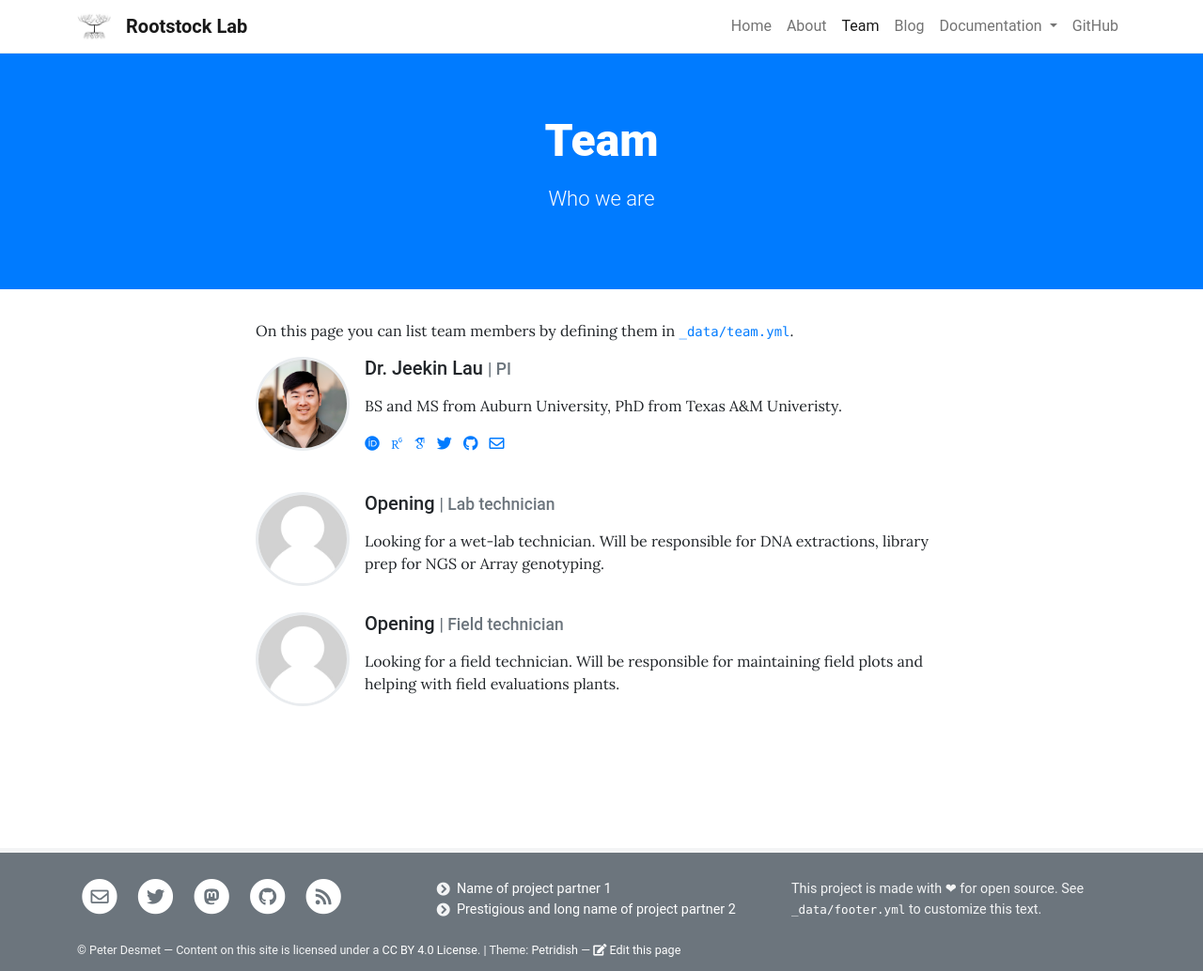
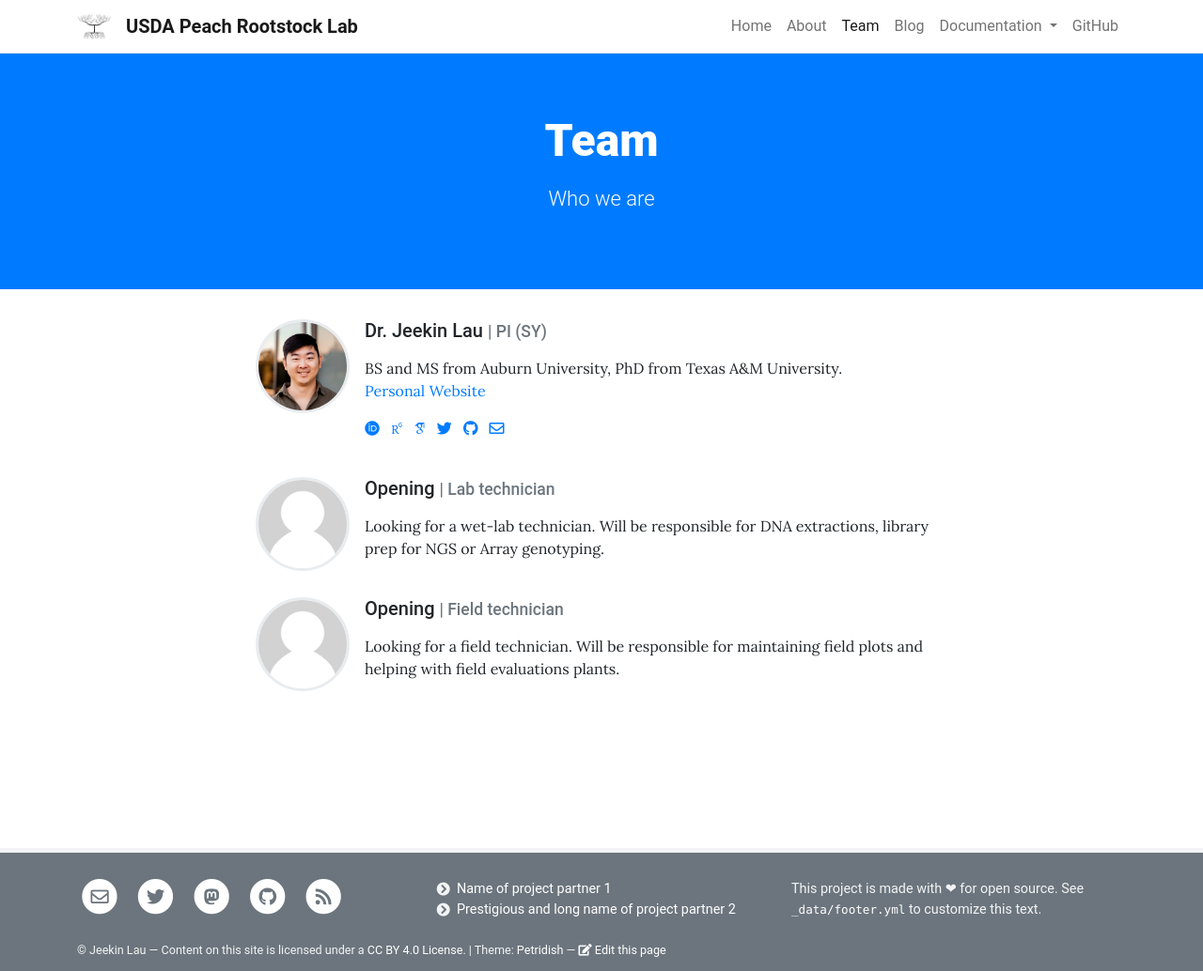
Before and after one commit to jeekinlau/lab_website, a Jekyll site: the page built from pages/team.md, in a window 1280 px wide. Shown: the whole page at 94% size. Built offline with Jekyll 4.4.1, drawn with Linux system fonts in a browser that asks for light colours; some web fonts are replaced.

Commit message:
11/21/2023 updates

```diff
--- a/_config.yml
+++ b/_config.yml
@@ -1,15 +1,15 @@
 # SITE SETTINGS
-title: Rootstock Lab                        # Title in top navigation bar (navbar) and <head>
-author: Peter Desmet                    # Used for copyright statement in footer
+title: USDA Peach Rootstock Lab                        # Title in top navigation bar (navbar) and <head>
+author: Jeekin Lau                    # Used for copyright statement in footer
 baseurl: "/lab_website"                   # Only required if your site is in a directory e.g. https://username.github.io/sitename
                                         # which has url: "https://username.github.io" (no slash) and baseurl: "/sitename" (leading slash)
                                         # A baseurl affects internal links, see http://peterdesmet.github.io/petridish/markdown/#links
 
 # SOCIAL PROFILES
 social:
-  email: name@example.com
+  email: jeekinlau@gmail.com
   twitter: jeekinlau
-  github: github_username               # Can also be a github_username/repository
+  github: jeekinlau               # Can also be a github_username/repository
   mastodon: https://mastodon.social/@mastodon_username
   facebook:                             # A URL
   disqus: disqus_sitename               # Enable Disqus comments from disqus_sitename.disqus.com
--- a/_data/team.yml
+++ b/_data/team.yml
@@ -1,10 +1,11 @@
 # Project team members listed below will appear on the /team page
 
 - name: Dr. Jeekin Lau
-  role: PI # Will appear next to name
+  role: PI (SY) # Will appear next to name
   image: assets/theme/images/jeekin_headshot.png # Can be external link
   description: > # Can be Markdown
-    BS and MS from Auburn University, PhD from Texas A&M Univeristy.
+    BS and MS from Auburn University, PhD from Texas A&M University.<br/>
+    [Personal Website](https://jeekinlau.github.io/personal_website/)
   orcid: 0000-0003-1114-6892
   researchgate: Jeekin-Lau-2
   googlescholar: HCLCpasAAAAJ
--- a/pages/team.md
+++ b/pages/team.md
@@ -4,5 +4,3 @@ title: Team
 description: Who we are
 permalink: /team/
 ---
-
-On this page you can list team members by defining them in [`_data/team.yml`](https://raw.githubusercontent.com/peterdesmet/petridish/main/_data/team.yml).
```
Also changed, not shown: _posts/2019-05-18-welcome-to-jekyll.md (deleted, +0 -25 lines), _posts/2023-11-02-welcome-to-jekyll.md (added, +9 -0 lines), pages/about.md (+7 -15 lines), pages/home.md (+1 -1 lines), assets/theme/images/farnsworth_angelo-abear-1662775-unsplash.jpg (deleted), assets/theme/images/fry_ethan-hoover-311143-unsplash.jpg (deleted), favicon.ico.
